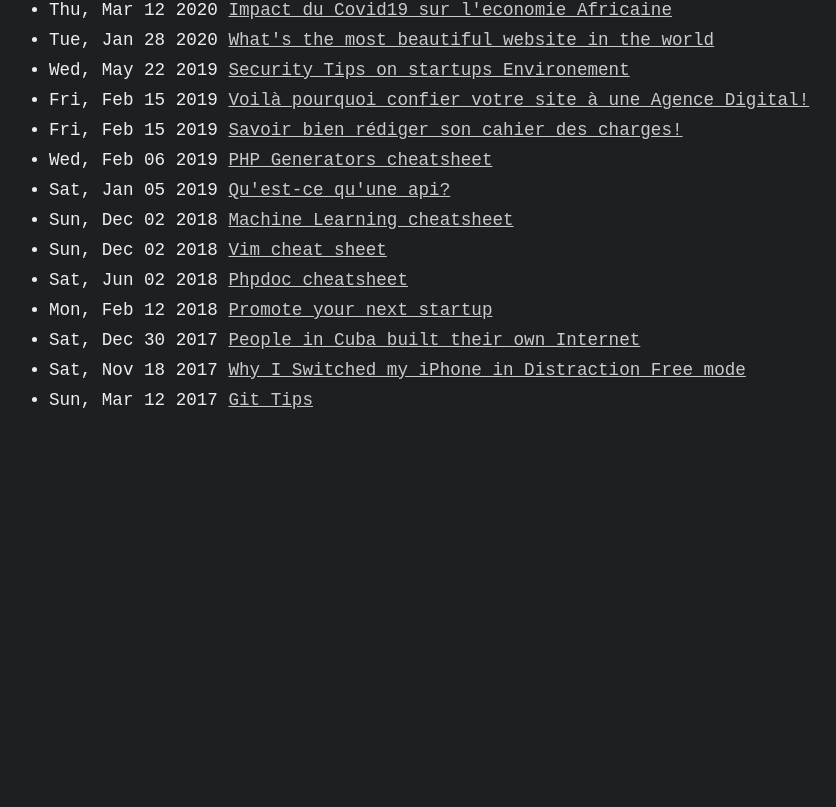
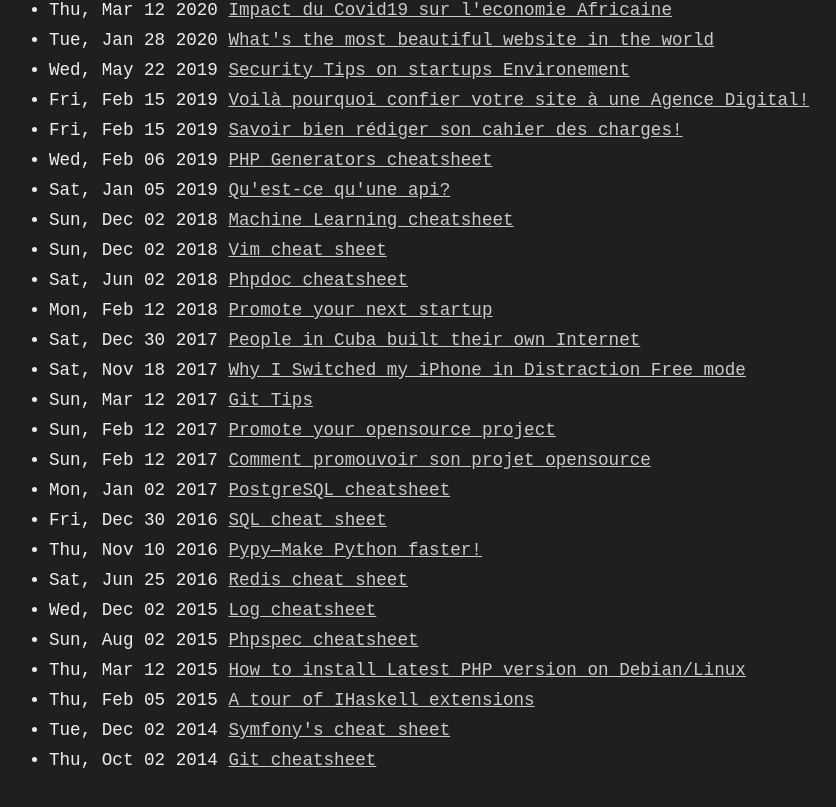
Before and after one commit to DohaAbdullah/Portfolio, a React (Create React App) app: page /blogs in a window 1280 px wide. Shown: the part 473-1280 px from the top of the page, without its empty margins (129-965 px from the left). Before the commit the page ends 1027 px from the top, so only its background shows below. Built offline with nearby package versions, Linux system fonts and the light colour scheme.

Commit message:
adding blogs and links

```diff
--- a/src/App.css
+++ b/src/App.css
@@ -85,3 +85,13 @@ li {
   color: #2bbc8a;
   font-size: 1.5em;
 }
+
+.github-icon-container {
+  display: flex;
+}
+
+.githubicon , .TwitterIcon , .linkedinIcon {
+  padding-top: 17px;
+  padding-left: 5px;
+
+}
--- a/src/icons/IconHeartPulse.jsx
+++ b/src/icons/IconHeartPulse.jsx
@@ -1,7 +1,7 @@
 // icon:heart-pulse | Bootstrap https://icons.getbootstrap.com/ | Bootstrap
 import * as React from "react";
 
-function IconHeartPulse(props) {
+function HeartPulseIcon(props) {
   return (
     <svg
       fill="currentColor"
@@ -18,4 +18,4 @@ function IconHeartPulse(props) {
   );
 }
 
-export default IconHeartPulse;
+export default HeartPulseIcon;
--- a/src/icons/iconGithub.jsx
+++ b/src/icons/githubIcon.jsx
@@ -1,11 +1,12 @@
 import React from "react";
 
-function IconGithub() {
+function GithubIcon(props) {
   return (
     <svg
+    className="githubicon"
       xmlns="http://www.w3.org/2000/svg"
-      width="30"
-      height="30"
+      width="20"
+      height="15"
       viewBox="0 0 256 256"
     >
       <path
@@ -22,4 +23,4 @@ function IconGithub() {
   );
 }
 
-export default IconGithub;
+export default GithubIcon;
--- /dev/null
+++ b/src/icons/iconTwitter.jsx
@@ -0,0 +1,26 @@
+import React from "react";
+
+function TwitterIcon() {
+  return (
+    <svg
+    className="TwitterIcon"
+      xmlns="http://www.w3.org/2000/svg"
+      width="20"
+      height="15"
+      viewBox="0 0 256 256"
+    >
+      <path
+        fill="#2bbc8a"
+        strokeMiterlimit="10"
+        d="M42 12.429a14.978 14.978 0 01-4.247 1.162 7.38 7.38 0 003.251-4.058 14.829 14.829 0 01-4.693 1.776A7.377 7.377 0 0030.926 9c-4.08 0-7.387 3.278-7.387 7.32 0 .572.067 1.129.193 1.67a21.05 21.05 0 01-15.224-7.654 7.23 7.23 0 00-1 3.686c0 2.541 1.301 4.778 3.285 6.096a7.52 7.52 0 01-3.349-.914v.086c0 3.551 2.547 6.508 5.923 7.181a7.346 7.346 0 01-1.941.263c-.477 0-.942-.054-1.392-.135.94 2.902 3.667 5.023 6.898 5.086a14.925 14.925 0 01-9.174 3.134 14.61 14.61 0 01-1.761-.104A21.109 21.109 0 0017.321 38c13.585 0 21.017-11.156 21.017-20.834 0-.317-.01-.633-.025-.945A14.532 14.532 0 0042 12.429"
+        fontFamily="none"
+        fontSize="none"
+        fontWeight="none"
+        textAnchor="none"
+        transform="scale(5.33333)"
+      ></path>
+    </svg>
+  );
+}
+
+export default TwitterIcon;
--- /dev/null
+++ b/src/icons/linkedInIcon.jsx
@@ -0,0 +1,26 @@
+import React from "react";
+
+function LinkedInIcon() {
+  return (
+    <svg
+    className="linkedinIcon"
+      xmlns="http://www.w3.org/2000/svg"
+      width="20"
+      height="15"
+      viewBox="0 0 256 256"
+    >
+      <path
+        fill="#2bbc8a"
+        strokeMiterlimit="10"
+        d="M8.421 14h.052C11.263 14 13 12 13 9.5 12.948 6.945 11.263 5 8.526 5S4 6.945 4 9.5C4 12 5.736 14 8.421 14zM4 17h9v26H4zm40 9.5a9.5 9.5 0 00-9.5-9.5 9.474 9.474 0 00-7.5 3.684V17h-9v26h9V28a4 4 0 018 0v15h9V26.5z"
+        fontFamily="none"
+        fontSize="none"
+        fontWeight="none"
+        textAnchor="none"
+        transform="scale(5.33333)"
+      ></path>
+    </svg>
+  );
+}
+
+export default LinkedInIcon;
--- a/src/pages/blogs.jsx
+++ b/src/pages/blogs.jsx
@@ -212,7 +212,119 @@ function Blogs() {
             className="blog-link"
             href="https://mawuen.github.io/2017/03/12/git-tips/"
           >
-          Git Tips
+            Git Tips
+          </a>
+        </li>
+        <li className="blog-list">
+          <time dateTime="Sun, Feb 12 2017">Sun, Feb 12 2017</time>{" "}
+          <a
+            className="blog-link"
+            href="https://mawuen.github.io/2017/02/12/promote-your-opensource-project/"
+          >
+            Promote your opensource project
+          </a>
+        </li>
+        <li className="blog-list">
+          <time dateTime="Sun, Feb 12 2017">Sun, Feb 12 2017</time>{" "}
+          <a
+            className="blog-link"
+            href="https://mawuen.github.io/2017/02/12/comment-promouvoir-son-projet-opensource/"
+          >
+            Comment promouvoir son projet opensource
+          </a>
+        </li>
+        <li className="blog-list">
+          <time dateTime="Mon, Jan 02 2017">Mon, Jan 02 2017</time>{" "}
+          <a
+            className="blog-link"
+            href="https://mawuen.github.io/2017/01/02/postgresql-cheatsheet/"
+          >
+            PostgreSQL cheatsheet
+          </a>
+        </li>
+        <li className="blog-list">
+          <time dateTime="Fri, Dec 30 2016">Fri, Dec 30 2016</time>{" "}
+          <a
+            className="blog-link"
+            href="https://mawuen.github.io/2016/12/30/sql-cheat-sheet/"
+          >
+            SQL cheat sheet
+          </a>
+        </li>
+        <li className="blog-list">
+          <time dateTime="Thu, Nov 10 2016">Thu, Nov 10 2016</time>{" "}
+          <a
+            className="blog-link"
+            href="https://mawuen.github.io/2016/11/10/make-python-faster/"
+          >
+            Pypy—Make Python faster!
+          </a>
+        </li>
+        <li className="blog-list">
+          <time dateTime="Sat, Jun 25 2016">Sat, Jun 25 2016</time>{" "}
+          <a
+            className="blog-link"
+            href="https://mawuen.github.io/2016/06/25/redis-cheat-sheet/"
+          >
+            Redis cheat sheet
+          </a>
+        </li>
+        <li className="blog-list">
+          <time dateTime="Wed, Dec 02 2015">Wed, Dec 02 2015</time>{" "}
+          <a
+            className="blog-link"
+            href="https://mawuen.github.io/2015/12/02/log-cheatsheet/"
+          >
+            Log cheatsheet
+          </a>
+        </li>
+        <li className="blog-list">
+          <time dateTime="Sun, Aug 02 2015">Sun, Aug 02 2015</time>{" "}
+          <a
+            className="blog-link"
+            href="https://mawuen.github.io/2015/08/02/phpspec-cheatsheet/"
+          >
+            Phpspec cheatsheet
+          </a>
+        </li>
+        <li className="blog-list">
+          <time dateTime="Thu, Mar 12 2015">Thu, Mar 12 2015</time>{" "}
+          <a
+            className="blog-link"
+            href="https://mawuen.github.io/2015/03/12/how-to-install-latest-php-version-on-debian/"
+
+          >
+            How to install Latest PHP version on Debian/Linux
+          </a>
+        </li>
+        <li className="blog-list">
+          <time dateTime="Thu, Feb 05 2015">Thu, Feb 05 2015</time>{" "}
+          <a
+            className="blog-link"
+            href="https://mawuen.github.io/2015/02/05/haskell-extension/"
+
+          >
+            A tour of IHaskell extensions
+          </a>
+        </li>
+        <li className="blog-list">
+          <time dateTime="Tue, Dec 02 2014">Tue, Dec 02 2014</time>{" "}
+          <a
+            className="blog-link"
+            href="https://mawuen.github.io/2015/02/05/haskell-extension/"
+
+          >
+            Symfony's cheat sheet
+          </a>
+        </li>
+        <li className="blog-list">
+          <time dateTime="Thu, Oct 02 2014">Thu, Oct 02 2014</time>{" "}
+          <a
+            className="blog-link"
+            href="https://mawuen.github.io/2014/10/02/git-cheatsheet/"
+
+          >
+            Git cheatsheet
           </a>
         </li>
       </ul>
--- a/src/pages/mainPage.jsx
+++ b/src/pages/mainPage.jsx
@@ -1,4 +1,7 @@
-import IconGithub from "../icons/iconGithub";
+import { Link } from "react-router-dom";
+import GithubIcon from "../icons/githubIcon";
+import TwitterIcon from "../icons/iconTwitter";
+import LinkedInIcon from "../icons/linkedInIcon";
 
 function MainPage() {
   return (
@@ -11,8 +14,19 @@ function MainPage() {
           My name is Mawuena M Kodzo, I am from Togo I’m a full stack software
           engineer specializing in designing and/or building exceptional digital
           experiences. I’m studying for my DUT Exams, and to take Azure and
-          Cisco CCNA certs. I'm working currently on SmartBin. You can reach me
-          at contact@mawuena.me. I am glad to share and communicate with you.
+          Cisco CCNA certs. I'm working currently on SmartBin. You can find me
+          on
+          <Link to="https://github.com/devnullone">
+            <GithubIcon />
+          </Link>{" "}
+          ,
+          <Link to="https://github.com/devnullone">
+            <LinkedInIcon />
+          </Link>{" "}
+          or on
+          <Link to="https://github.com/devnullone">
+            <TwitterIcon />
+          </Link>
         </p>
         <p>
           I really enjoy coumputer stuff, building, deploy app and maintain
@@ -24,7 +38,8 @@ function MainPage() {
         </p>
         <p>
           I'm also posting my blog posts on DEV.to, so you can find them there
-          as well.
+          as well. You can reach me at contact@mawuena.me. I am glad to share
+          and communicate with you.
         </p>
         <table className="table">
           <thead>
@@ -157,17 +172,20 @@ function MainPage() {
               </a>
             </li>
           </ul>
-          <a
-                className="blog-link"
-                href="/blogs"
-              >
-                Show More blogs ...
-              </a>
+          <a className="blog-link" href="/blogs">
+            Show More blogs ...
+          </a>
         </div>
 
         <div className="projects">
           <p className="projects-title">Projects</p>
-          <p className="discription">You can find all my projects here <IconGithub  /></p>
+
+          <div className="github-icon-container">
+            <p className="discription">You can find all my projects here</p>
+            <Link to="https://github.com/devnullone">
+              <GithubIcon />
+            </Link>
+          </div>
         </div>
       </div>
     </div>
```
